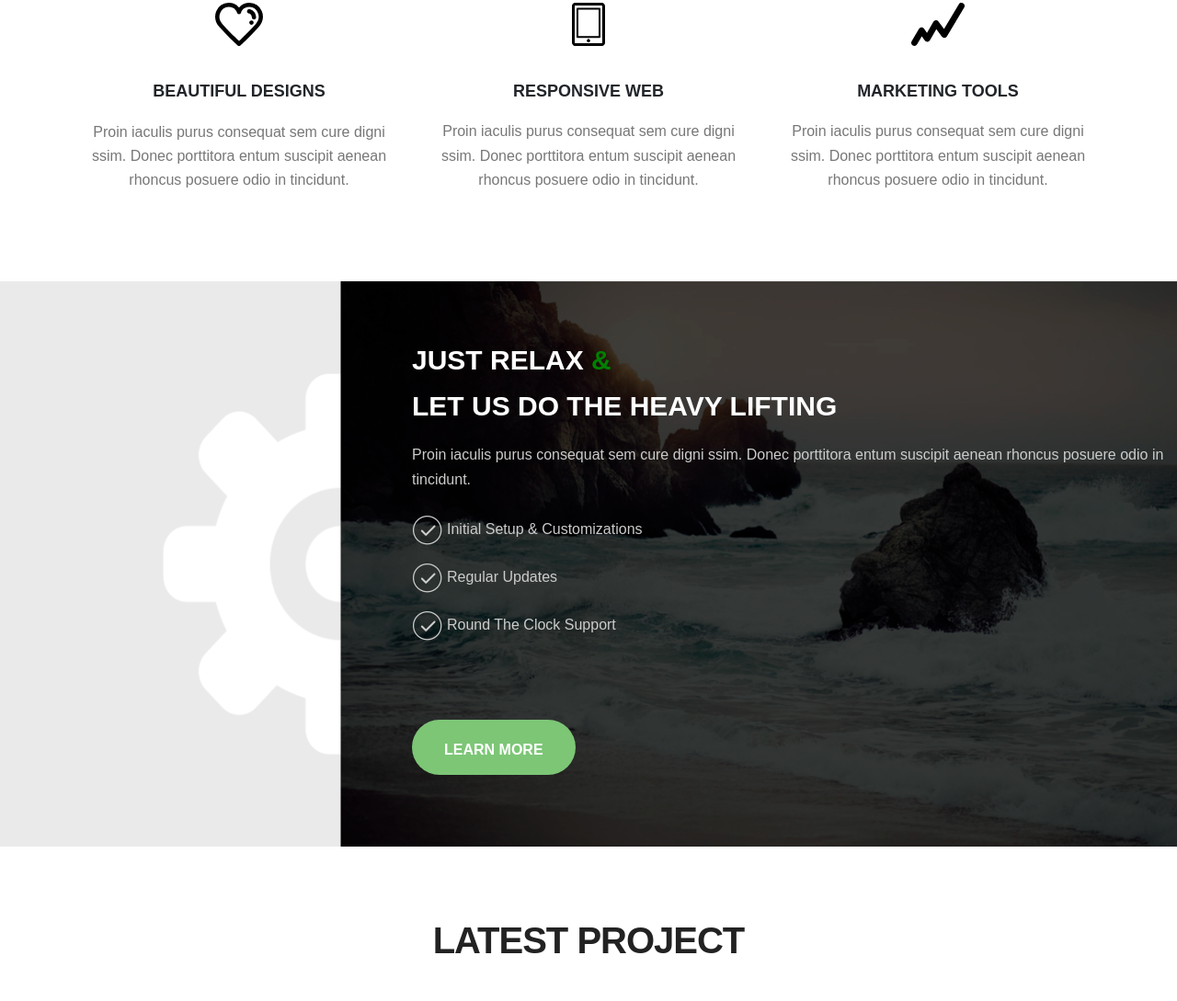
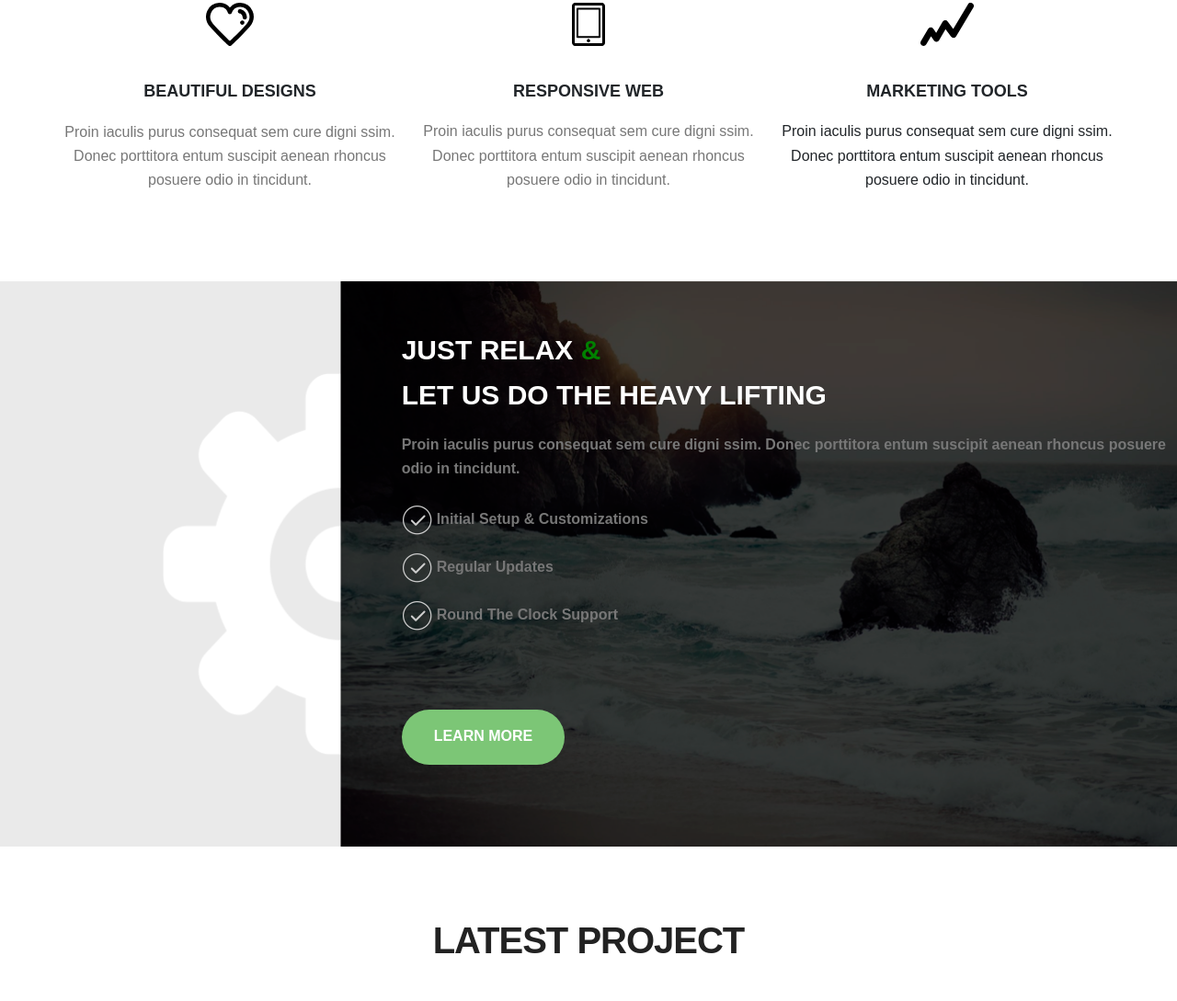
Before and after one commit to mikhail2013ru/Treehouse-Home, a website: page app/index.html in a window 1280 px wide. Shown: the part 1106-2195 px from the top of the page at 92% size. Drawn offline with Linux system fonts and the light colour scheme.

Commit message:
adaptive 2

```diff
--- a/app/index.html
+++ b/app/index.html
@@ -38,8 +38,8 @@
 <header>
 	<div class="container">
 		<div class="row">
-			<div class="col-md-3 col-sm-4 col-8 d-flex align-items-center">
-				<div class="logo d-flex align-items-center">
+			<div class="col-md-3 col-sm-4 col-8">
+				<div class="logo">
 					<a href="#">
 						<img class="logo__img" src="img/leaf.png" alt="Treehouse-Home">
 					</a>
@@ -49,7 +49,7 @@
 
 			<div class="col-md-9 col-sm-8 col-4">
 				<nav class="navigation visible-sm">
-					<ul class="navigation-list d-flex align-items-center justify-content-end">
+					<ul class="navigation-list ">
 						<li class="navigation-list__item"><a class="navigation-list__text-item" href="">home</a></li>
 						<li class="navigation-list__item"><a class="navigation-list__text-item" href="">blog</a></li>
 						<li class="navigation-list__item"><a class="navigation-list__text-item" href="">portfolio</a></li>
@@ -67,14 +67,13 @@
 	<div class="container-fluid">
 		<div class="row">
 			<div class="col-md-12">
-				<div class="portfolio flex-column text-center">
+				<div class="portfolio text-center">
 
 						<h1 class="portfolio__header">Creative Digital <Br />Solutions</h1>
 
 						<p class="portfolio__subtitle">Proin iaculis purus consequat sem cure.</p>
 
 						<button type="button" class="button">View Portfolio</button>
-						<!-- <a class="button" href="#">View Portfolio</a> -->
 				</div>
 
 			</div>
@@ -94,9 +93,9 @@
 			</div>
 
 
-			<div class="service-img text-center d-flex flex-lg-row flex-md-column flex-sm-column flex-column">
+			<div class="row text-center">
 				<!-- service-box 1 -->
-				<div class="col-lg-4">
+				<div class="col-lg-4 offset-lg-0 col-md-8 offset-md-2">
 					<div class="service-img__icon"><img src="img/Heart.svg" alt="Heart"></div>
 
 					<p class="service-img__header">beautiful designs</p>
@@ -107,7 +106,7 @@
 				</div>
 
 
-				<div class="col-lg-4">
+				<div class="col-lg-4 offset-lg-0 col-md-8 offset-md-2">
 					<!-- service-box 2 -->
 					<div class="service-img__icon"><img src="img/Mobile.svg" alt="Mobile"></div>
 					<p class="service-img__header">responsive web</p>
@@ -116,11 +115,11 @@
 								aenean rhoncus posuere odio in tincidunt.</p>
 				</div>
 
-				<div class="col-lg-4">
+				<div class="col-lg-4 offset-lg-0 col-md-8 offset-md-2">
 					<!-- service-box 3 -->
 					<div class="service-img__icon"><img src="img/Graph.svg" alt="Graph"></div>
 					<p class="service-img__header">Marketing tools</p>
-					<p class="service-img__text">Proin iaculis purus consequat sem cure
+					<p class="service-img__text--nom">Proin iaculis purus consequat sem cure
 								digni ssim. Donec porttitora entum suscipit
 								aenean rhoncus posuere odio in tincidunt.</p>
 				<!-- col-md-4 -->
@@ -134,33 +133,36 @@
 </section>
 
 	<!-- just-relax -->
+<section>
 	<div class="container-fluid">
 		<div class="row">
 			<div class="col-md-12">
-				<div class="relax-bg">
-					<div class="relax">
-						<p class="relax__title">just relax <span class="relax__green">&amp;</span><Br />let us do the heavy lifting</p>
-
-						<p class="relax__subtitle">Proin iaculis purus consequat sem cure
+				<div class="relax">
+					<div class="row">
+						<div class="col-lg-8 offset-lg-4 col-md-9 offset-md-3 col-sm-9 offset-sm-10">
+						<p class="text__header">just relax <span class="text__green">&amp;</span><Br />let us do the heavy lifting</p>
+						<p class="text__subtitle">Proin iaculis purus consequat sem cure
 							digni ssim. Donec porttitora entum suscipit
 							aenean rhoncus posuere odio in tincidunt.</p>
 
-						<ul class="list-icons">
-							<li class="list-icons__list"><img src="img/Checkmark.png" alt="img" class="list-icons__img">Initial Setup & Customizations</li>
-							<li class="list-icons__list"><img src="img/Checkmark.png" alt="img" class="list-icons__img">Regular Updates</li>
-							<li class="list-icons__list"><img src="img/Checkmark.png" alt="img" class="list-icons__img">Round The Clock Support</li>
+						<ul class="list-check">
+							<li class="list-check__list"><img src="img/Checkmark.png" alt="img" class="list-check__img">Initial Setup & Customizations</li>
+							<li class="list-check__list"><img src="img/Checkmark.png" alt="img" class="list-check__img">Regular Updates</li>
+							<li class="list-check__list"><img src="img/Checkmark.png" alt="img" class="list-check__img">Round The Clock Support</li>
 						</ul>
 
-						<a class="first-button" href="#">learn more</a>
+						<button type="button" class="button" href="#">learn more</button>
 				<!-- relax -->
 				</div>
 				</div>
+				</div>
+			</div>
 			<!-- col-md-12 -->
-			</div>
+		</div>
 		<!-- row -->
-		</div>
+	</div>
 	<!-- container-fluid -->
-	</div>
+</section>
 
 	<!-- cultures -->
 	<div class="container">
--- a/app/sass/_media.sass
+++ b/app/sass/_media.sass
@@ -33,10 +33,23 @@
 			font-size: 35px
 		&__subtitle
 			font-size: 14px
-	//.service-img
-		//flex-direction: column
-		//&__text
-			//margin-bottom: 60px
+	.service-img
+		&__text
+			margin-bottom: 70px
+	.service-img__text
+		&--nom
+			margin-bottom: 0
+			color: $gark-grey
+	.relax
+		text-align: center
+		.button
+			margin-top: 20px
+		.text
+			&__header
+	.list-check
+		margin-left: 10px
+		text-align: left
+
 // ≤576px
 +media-breakpoint-up(sm)
 // ≤768px
--- a/app/sass/_vars.sass
+++ b/app/sass/_vars.sass
@@ -13,6 +13,7 @@ $text: fff
 $just-relax-color: #e9e9e9
 $green: #7cc576
 $grey: #f9f9f9
+$white: #fff
 $border-right: #808080
 $faint-grey: #ccc
 $nav-grey: #777
--- a/app/sass/main.sass
+++ b/app/sass/main.sass
@@ -47,13 +47,19 @@
 			cursor: pointer
 
 .logo
+	display: flex
+	align-items: center
+	height: 80px
 	&__name
 		margin-bottom: 0
 		text-transform: uppercase
 		color: $nav-grey
 	&__img
 		margin-right: 5px
+
 .navigation-list
+	display: flex
+	justify-content: flex-end
 	height: 80px
 	align-items: center
 	padding-left: 0
@@ -89,8 +95,7 @@
 	background-position: center
 	box-shadow: 0 0 0 500px rgba(0, 0, 0, 0.65) inset
 	&__header
-		padding-top: 70px
-		padding-bottom: 20px
+		padding-top: 60px
 		font-family: $Montserrat-Bold
 		font-weight: 700
 		font-size: 60px
@@ -105,7 +110,7 @@
 		color: $gark-grey
 		font-family: $RobotoSlab-Regular
 	.button
-		margin-top: 50px
+		margin-top: 120px
 		font-size: 16px
 		font-weight: 700
 		color: #ffffff
@@ -147,56 +152,53 @@
 		color: $gark-grey
 		font-family: $RobotoSlab-Regular
 
-.relax-bg
-	position: relative
+.relax
 	background-image: url(../img/Shape.png)
 	background-repeat: no-repeat
 	margin-top: 80px
 	background-size: cover
 	background-position: center
 	height: 615px
-	.relax
-		position: absolute
-		top: 10%
-		left: 35%
-		&__title
+	.text
+		&__header
+			margin-top: 50px
 			font-family: $Montserrat-Bold
 			font-size: 30px
 			font-weight: 700
 			text-transform: uppercase
-			color: $color1
+			color: $white
 		&__green
 			color: green
 		&__subtitle
-			color: $subtitle-color
+			color: $gark-grey
 			font-family: $RobotoSlab-Regular
-		.list-icons
-			display: flex
-			flex-direction: column
-			list-style-type: none
-			padding: 0
-			//outline: 1px solid red
-			&__img
-				margin-right: 5px
-			&__list
-				padding: 10px 10px 10px 0
-				color: $faint-grey
-		.first-button
-			display: inline-block
-			margin-top: 60px
-			font-size: 16px
 			font-weight: 700
-			color: #ffffff
-			font-family: $Montserrat-Bold
-			height: 60px
-			background-color: $button-green
-			border-radius: 60px
-			padding-left: 35px
-			padding-right: 35px
-			padding-top: 20px
-			padding-bottom: 20px
-			text-decoration: none
-			text-transform: uppercase
+	.list-check
+		display: flex
+		flex-direction: column
+		list-style-type: none
+		padding: 0
+		&__img
+			margin-right: 5px
+		&__list
+			padding: 10px 10px 10px 0
+			color: $gark-grey
+			font-weight: 700
+	.button
+		margin-top: 60px
+		font-size: 16px
+		font-weight: 700
+		color: #ffffff
+		font-family: $Montserrat-Bold
+		height: 60px
+		background-color: $button-green
+		border-radius: 60px
+		padding-left: 35px
+		padding-right: 35px
+		text-decoration: none
+		text-transform: uppercase
+		border: none
+		outline: none
 
 .projects
 	outline: 0px solid red
```
Also changed, not shown: app/css/main.min.css.
